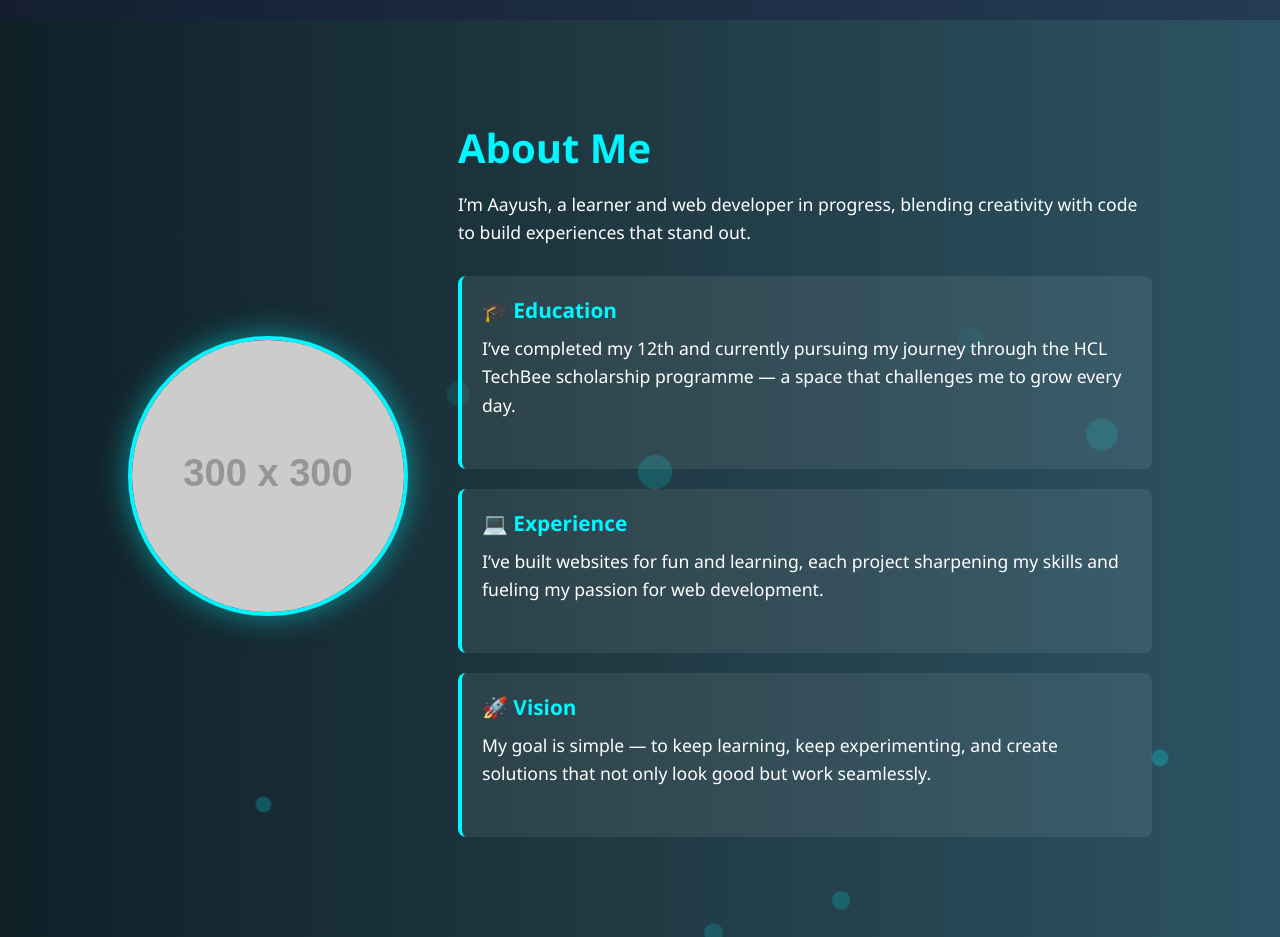
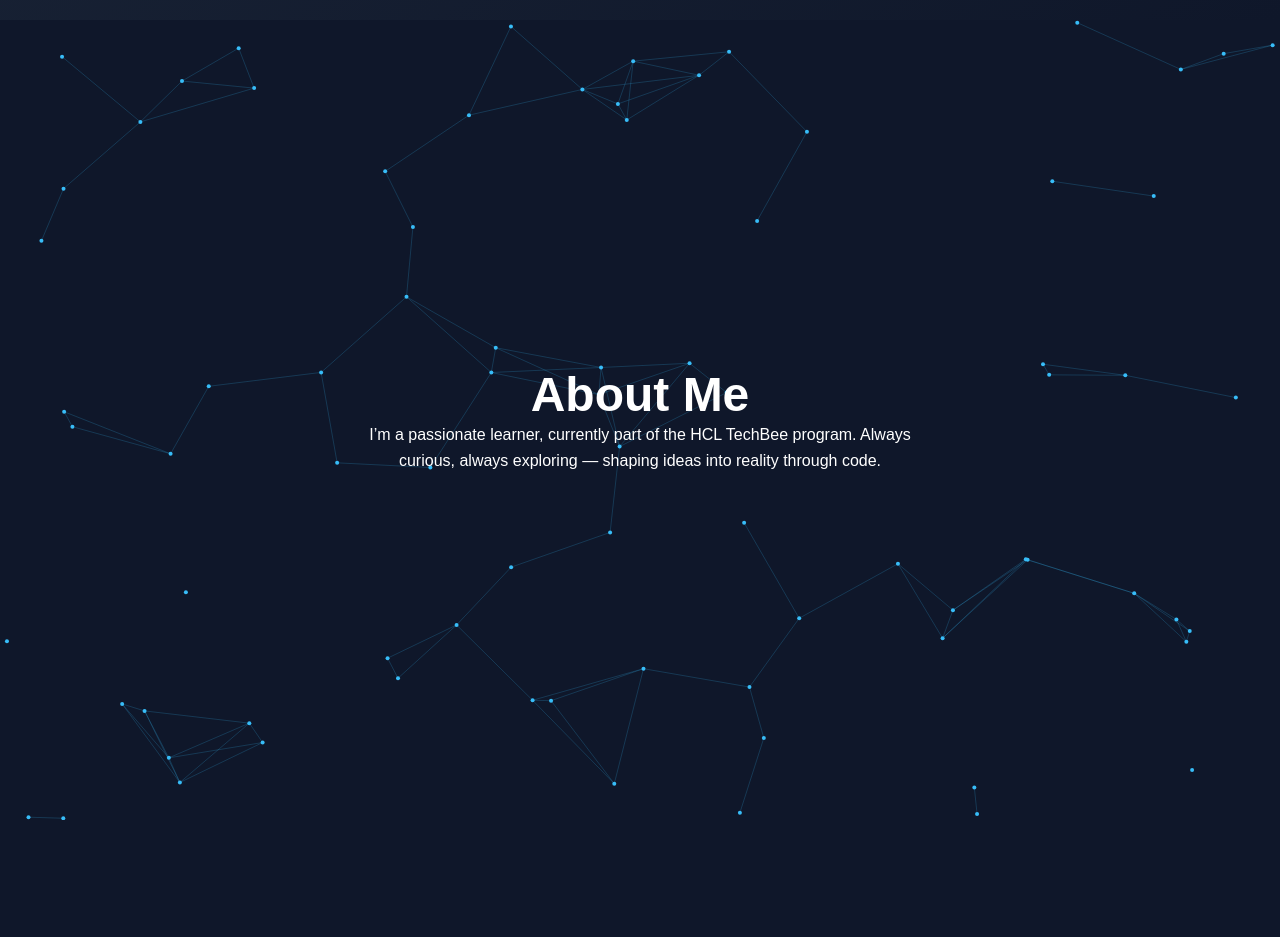
Before and after one commit to Developer-Aayush-Chandra/personal-portfolio, a plain HTML site: page index.html in a window 1280 px wide. Shown: the part 780-1717 px from the top of the page. After the commit the page ends 1600 px from the top, so only its background shows below. Drawn offline with Linux system fonts and the light colour scheme; placeholder pictures from the web are drawn by us.

Commit message:
index.html

```diff
--- a/index.html
+++ b/index.html
@@ -1,208 +1,193 @@
 <!DOCTYPE html>
 <html lang="en">
 <head>
-  <meta charset="UTF-8">
-  <meta name="viewport" content="width=device-width, initial-scale=1.0">
-  <title>Aayush Portfolio</title>
+  <meta charset="UTF-8" />
+  <meta name="viewport" content="width=device-width, initial-scale=1.0" />
+  <title>My Portfolio</title>
   <style>
-    /* ===== General Reset ===== */
+    /* General Reset */
     * {
       margin: 0;
       padding: 0;
       box-sizing: border-box;
     }
+
     body {
-      font-family: 'Segoe UI', Tahoma, Geneva, Verdana, sans-serif;
-      background: #0f2027;
+      font-family: Arial, sans-serif;
       color: #fff;
+      background: #0f172a;
       overflow-x: hidden;
     }
+
     section {
       min-height: 100vh;
       display: flex;
       justify-content: center;
       align-items: center;
       position: relative;
-      padding: 100px 10%;
     }
 
-    /* ===== Hero Section ===== */
-    #hero {
-      background: linear-gradient(to right, #141e30, #243b55);
+    h1, h2 {
+      font-size: 3rem;
       text-align: center;
-      flex-direction: column;
+      z-index: 2;
+      position: relative;
+    }
+
+    p {
+      max-width: 600px;
+      text-align: center;
+      line-height: 1.6;
+      z-index: 2;
+      position: relative;
+    }
+
+    /* ================= Landing Page ================= */
+    #landing {
+      background: linear-gradient(to bottom right, #1e293b, #0f172a);
       overflow: hidden;
     }
-    #hero .hero-img {
-      width: 200px;
-      height: 200px;
+
+    .bubble {
+      position: absolute;
+      bottom: -100px;
+      background: rgba(255, 255, 255, 0.2);
       border-radius: 50%;
-      border: 4px solid #00f7ff;
-      object-fit: cover;
-      margin-bottom: 20px;
-      box-shadow: 0 0 30px rgba(0, 247, 255, 0.6);
-    }
-    #hero h1 {
-      font-size: 2.8rem;
-      color: #00f7ff;
-      margin-bottom: 15px;
-    }
-    #hero p {
-      font-size: 1.2rem;
-      max-width: 600px;
-      margin: 0 auto;
-      line-height: 1.6;
+      animation: rise 10s linear infinite;
     }
 
-    /* ===== About Section ===== */
+    @keyframes rise {
+      0% { transform: translateY(0) scale(1); opacity: 0.7; }
+      100% { transform: translateY(-120vh) scale(1.2); opacity: 0; }
+    }
+
+    /* Different bubble sizes/speeds */
+    .bubble:nth-child(1) { width: 20px; height: 20px; left: 20%; animation-duration: 6s; }
+    .bubble:nth-child(2) { width: 40px; height: 40px; left: 50%; animation-duration: 9s; }
+    .bubble:nth-child(3) { width: 25px; height: 25px; left: 70%; animation-duration: 5s; }
+    .bubble:nth-child(4) { width: 15px; height: 15px; left: 40%; animation-duration: 7s; }
+    .bubble:nth-child(5) { width: 35px; height: 35px; left: 80%; animation-duration: 10s; }
+
+    /* ================= About Page ================= */
     #about {
-      background: linear-gradient(to right, #0f2027, #203a43, #2c5364);
-      color: #fff;
+      background: #0f172a;
       overflow: hidden;
     }
-    .about-container {
-      display: flex;
-      flex-wrap: wrap;
-      gap: 50px;
-      align-items: center;
-      max-width: 1100px;
-      z-index: 1;
-      position: relative;
-    }
-    .about-image img {
-      width: 280px;
-      height: 280px;
-      border-radius: 50%;
-      object-fit: cover;
-      border: 4px solid #00f7ff;
-      box-shadow: 0 0 30px rgba(0, 247, 255, 0.5);
-    }
-    .about-content {
-      flex: 1;
-    }
-    .about-content h2 {
-      font-size: 2.5rem;
-      margin-bottom: 15px;
-      color: #00f7ff;
-    }
-    .about-content p {
-      font-size: 1.1rem;
-      line-height: 1.6;
-      margin-bottom: 30px;
-    }
-    .timeline {
-      display: flex;
-      flex-direction: column;
-      gap: 20px;
-    }
-    .timeline-item {
-      background: rgba(255, 255, 255, 0.08);
-      padding: 20px;
-      border-left: 4px solid #00f7ff;
-      border-radius: 8px;
-      transition: transform 0.3s ease, background 0.3s ease;
-    }
-    .timeline-item:hover {
-      transform: translateX(10px);
-      background: rgba(255, 255, 255, 0.15);
-    }
-    .timeline-item h3 {
-      margin: 0 0 10px;
-      font-size: 1.3rem;
-      color: #00f7ff;
-    }
 
-    /* ===== Bubble Animation ===== */
-    .bubbles {
+    canvas {
       position: absolute;
+      top: 0;
+      left: 0;
       width: 100%;
       height: 100%;
-      top: 0; left: 0;
-      overflow: hidden;
       z-index: 0;
-    }
-    .bubbles span {
-      position: absolute;
-      bottom: -50px;
-      display: block;
-      width: 20px;
-      height: 20px;
-      background: rgba(0, 247, 255, 0.3);
-      border-radius: 50%;
-      animation: bubbleUp 6s linear infinite;
-    }
-    .bubbles span:nth-child(1) { left: 10%; width: 25px; height: 25px; animation-duration: 5s; }
-    .bubbles span:nth-child(2) { left: 20%; width: 15px; height: 15px; animation-duration: 4s; }
-    .bubbles span:nth-child(3) { left: 35%; width: 20px; height: 20px; animation-duration: 6s; }
-    .bubbles span:nth-child(4) { left: 50%; width: 30px; height: 30px; animation-duration: 7s; }
-    .bubbles span:nth-child(5) { left: 65%; width: 18px; height: 18px; animation-duration: 4.5s; }
-    .bubbles span:nth-child(6) { left: 75%; width: 22px; height: 22px; animation-duration: 5.5s; }
-    .bubbles span:nth-child(7) { left: 85%; width: 28px; height: 28px; animation-duration: 6.5s; }
-    .bubbles span:nth-child(8) { left: 90%; width: 16px; height: 16px; animation-duration: 3.8s; }
-    .bubbles span:nth-child(9) { left: 40%; width: 24px; height: 24px; animation-duration: 5.2s; }
-    .bubbles span:nth-child(10){ left: 55%; width: 19px; height: 19px; animation-duration: 4.7s; }
-
-    @keyframes bubbleUp {
-      0%   { transform: translateY(0) scale(1); opacity: 0.5; }
-      50%  { opacity: 1; }
-      100% { transform: translateY(-700px) scale(1.2); opacity: 0; }
     }
   </style>
 </head>
 <body>
 
-  <!-- ===== Hero Section ===== -->
-  <section id="hero">
-    <img src="https://via.placeholder.com/300" alt="Aayush" class="hero-img">
-    <h1>Hi, I'm Aayush 👋</h1>
-    <p>
-      A learner and web developer in progress, blending creativity with code
-      to craft smooth and engaging digital experiences.
-    </p>
+  <!-- Landing Page -->
+  <section id="landing">
+    <h1>Welcome to My Portfolio</h1>
+    <p>Exploring creativity through code and design.</p>
+
+    <!-- Bubbles -->
+    <div class="bubble"></div>
+    <div class="bubble"></div>
+    <div class="bubble"></div>
+    <div class="bubble"></div>
+    <div class="bubble"></div>
   </section>
 
-  <!-- ===== About Section ===== -->
+  <!-- About Page -->
   <section id="about">
-    <div class="bubbles">
-      <span></span><span></span><span></span><span></span>
-      <span></span><span></span><span></span><span></span>
-      <span></span><span></span>
-    </div>
-
-    <div class="about-container">
-      <!-- Left side: photo -->
-      <div class="about-image">
-        <img src="https://via.placeholder.com/300" alt="Aayush">
-      </div>
-
-      <!-- Right side: about text -->
-      <div class="about-content">
-        <h2>About Me</h2>
-        <p>
-          I’m Aayush, a learner and web developer in progress, blending creativity
-          with code to build experiences that stand out.
-        </p>
-
-        <div class="timeline">
-          <div class="timeline-item">
-            <h3>🎓 Education</h3>
-            <p>I’ve completed my 12th and currently pursuing my journey through the
-               HCL TechBee scholarship programme — a space that challenges me to grow every day.</p>
-          </div>
-          <div class="timeline-item">
-            <h3>💻 Experience</h3>
-            <p>I’ve built websites for fun and learning, each project sharpening my skills
-               and fueling my passion for web development.</p>
-          </div>
-          <div class="timeline-item">
-            <h3>🚀 Vision</h3>
-            <p>My goal is simple — to keep learning, keep experimenting, and create solutions
-               that not only look good but work seamlessly.</p>
-          </div>
-        </div>
-      </div>
+    <canvas id="constellation"></canvas>
+    <div>
+      <h2>About Me</h2>
+      <p>
+        I’m a passionate learner, currently part of the HCL TechBee program.
+        Always curious, always exploring — shaping ideas into reality through code.
+      </p>
     </div>
   </section>
 
+  <script>
+    // ================= Constellation Animation =================
+    const canvas = document.getElementById("constellation");
+    const ctx = canvas.getContext("2d");
+
+    canvas.width = window.innerWidth;
+    canvas.height = window.innerHeight;
+
+    let particles = [];
+
+    class Particle {
+      constructor() {
+        this.x = Math.random() * canvas.width;
+        this.y = Math.random() * canvas.height;
+        this.radius = 2;
+        this.dx = (Math.random() - 0.5) * 1;
+        this.dy = (Math.random() - 0.5) * 1;
+      }
+      draw() {
+        ctx.beginPath();
+        ctx.arc(this.x, this.y, this.radius, 0, Math.PI * 2, false);
+        ctx.fillStyle = "#38bdf8";
+        ctx.fill();
+      }
+      update() {
+        this.x += this.dx;
+        this.y += this.dy;
+
+        if (this.x < 0 || this.x > canvas.width) this.dx *= -1;
+        if (this.y < 0 || this.y > canvas.height) this.dy *= -1;
+
+        this.draw();
+      }
+    }
+
+    function init() {
+      particles = [];
+      for (let i = 0; i < 80; i++) {
+        particles.push(new Particle());
+      }
+    }
+
+    function connect() {
+      for (let a = 0; a < particles.length; a++) {
+        for (let b = a; b < particles.length; b++) {
+          let dx = particles[a].x - particles[b].x;
+          let dy = particles[a].y - particles[b].y;
+          let distance = Math.sqrt(dx * dx + dy * dy);
+
+          if (distance < 120) {
+            ctx.beginPath();
+            ctx.strokeStyle = "rgba(56, 189, 248, 0.2)";
+            ctx.moveTo(particles[a].x, particles[a].y);
+            ctx.lineTo(particles[b].x, particles[b].y);
+            ctx.stroke();
+            ctx.closePath();
+          }
+        }
+      }
+    }
+
+    function animate() {
+      requestAnimationFrame(animate);
+      ctx.clearRect(0, 0, canvas.width, canvas.height);
+
+      particles.forEach(p => p.update());
+      connect();
+    }
+
+    init();
+    animate();
+
+    window.addEventListener("resize", () => {
+      canvas.width = window.innerWidth;
+      canvas.height = window.innerHeight;
+      init();
+    });
+  </script>
 </body>
 </html>
```
